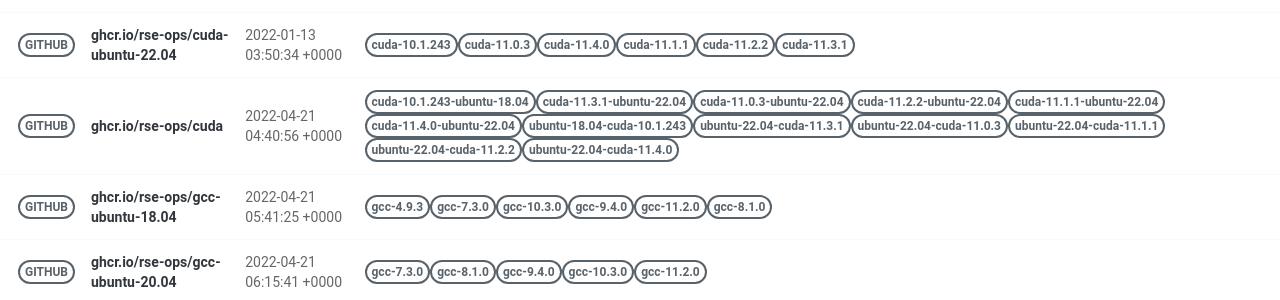
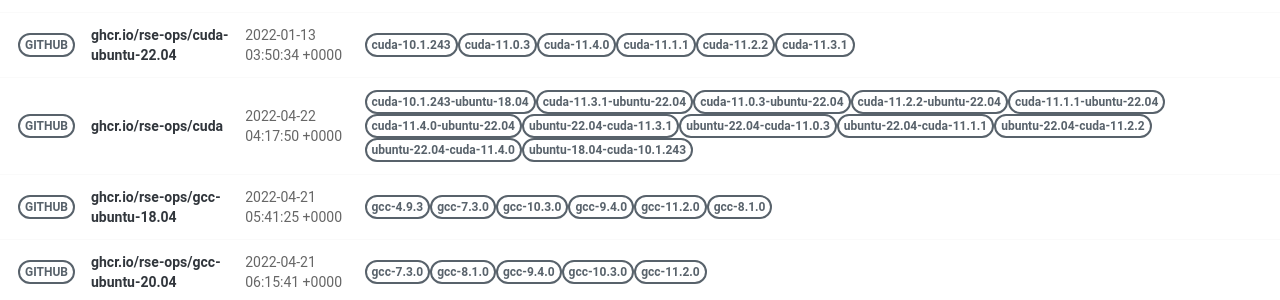
Before and after one commit to rse-ops/docker-images, a Jekyll site: the page built from pages/index.md, in a window 1280 px wide. Shown: the part 417-717 px from the top of the page. Built offline with Jekyll 4.4.1, drawn with Linux system fonts in a browser that asks for light colours; nearby versions of some CDN libraries.

Commit message:
Automated push to update library 2022-04-22

```diff
--- a/_library/ghcr.io-rse-ops-cuda.md
+++ b/_library/ghcr.io-rse-ops-cuda.md
@@ -1,7 +1,7 @@
 ---
 layout: container
 name: ghcr.io/rse-ops/cuda
-updated_at: 2022-04-21 04:40:56.572785
+updated_at: 2022-04-22 04:17:50.701248
 
 
 container_url: https://github.com/orgs/rse-ops/packages/container/package/cuda
```
Also changed, not shown: other parts of _library/ghcr.io-rse-ops-cuda.md (+3 -3 lines).
